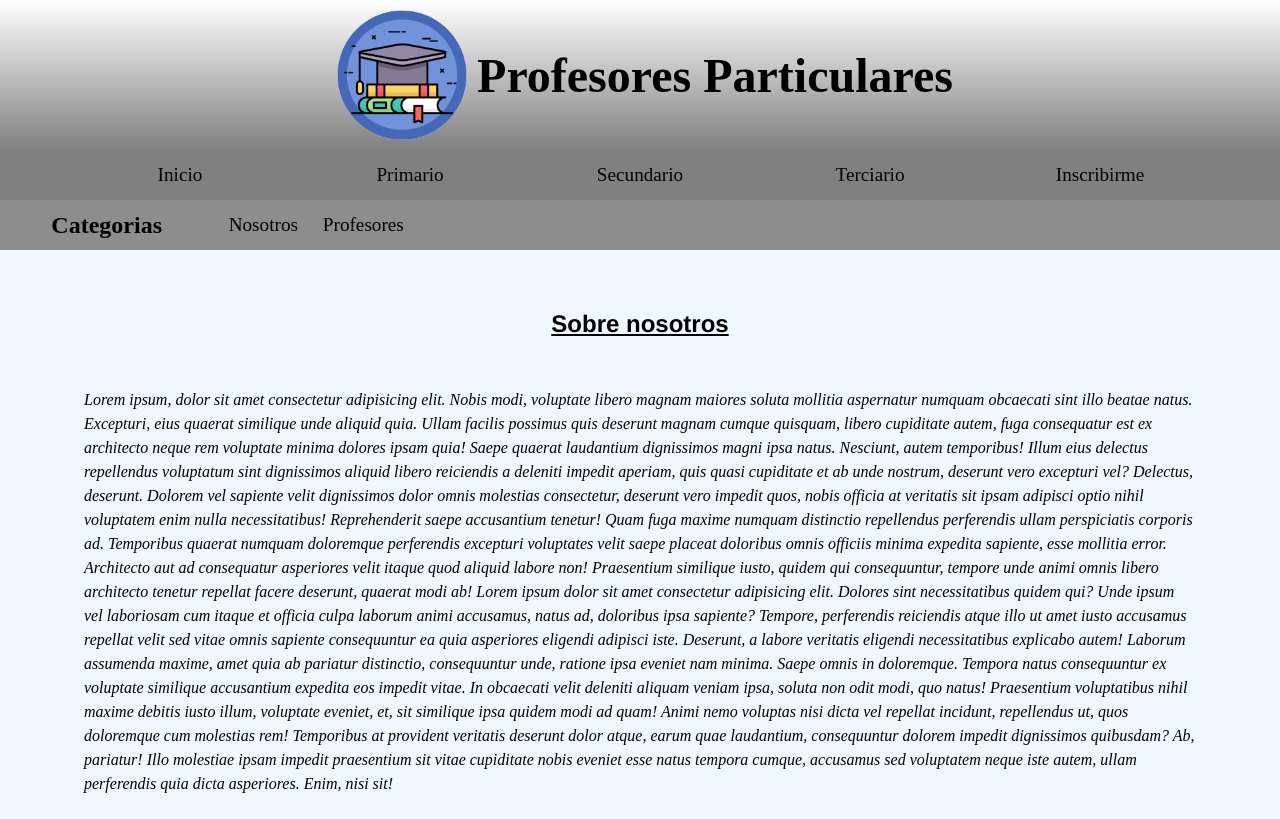
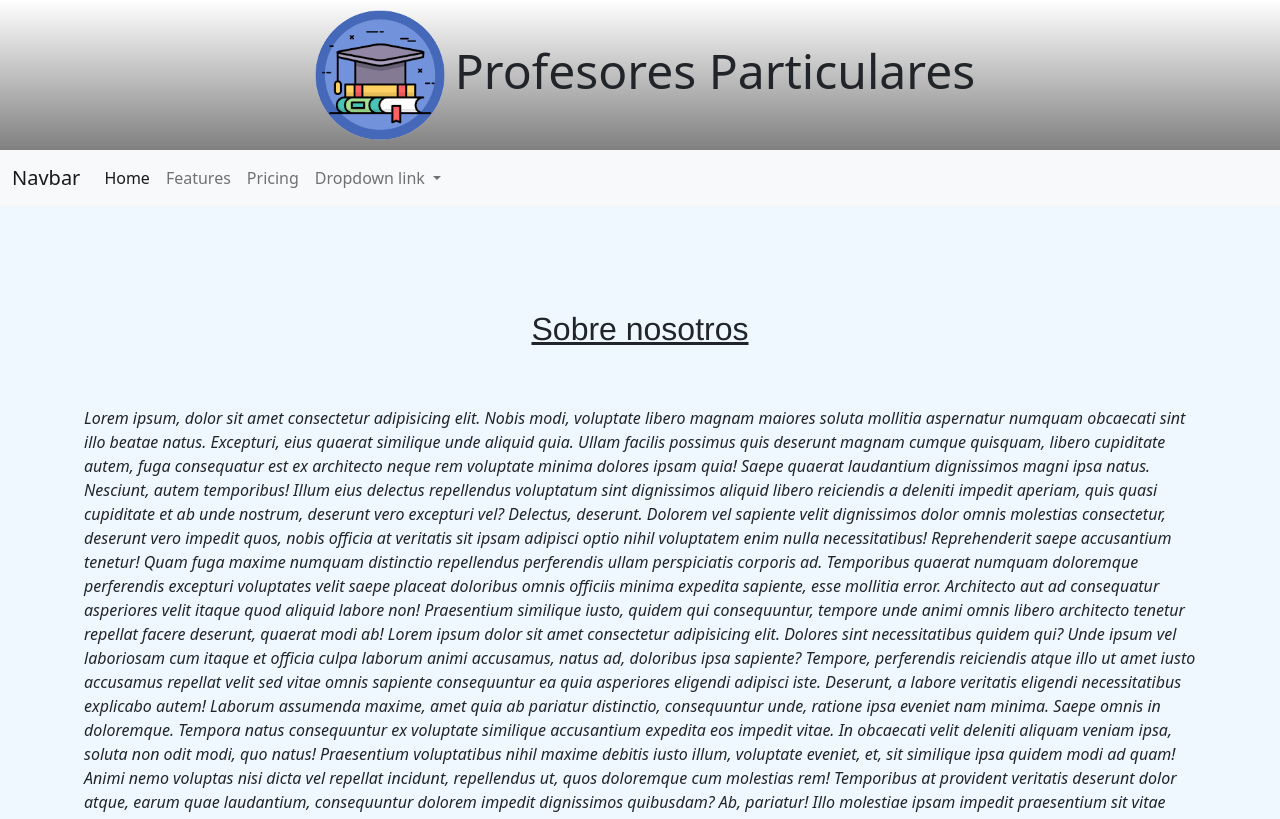
Before and after one commit to JorgeNuflo/ProfesoresParticulares, a plain HTML site: page index.html in a window 1280 px wide. Shown: the top 819 px of the page. Drawn offline with nearby package versions, Linux system fonts and the light colour scheme.

Commit message:
agregue bootstrap

```diff
--- a/css/estilo.css
+++ b/css/estilo.css
@@ -49,12 +49,12 @@
     height: auto;
     background-color: grey;
     grid-area: nav;
-    display: grid;
+    /*display: grid;
     grid-template-columns: 1fr 5fr;
     grid-template-rows: 1fr 1fr;
     grid-template-areas:
     "navListaP navListaP"
-    "categorias navListaS";
+    "categorias navListaS";*/
 }
 .navListaP,
 .navListaPIns{
@@ -287,7 +287,7 @@ fieldset{
 }
 
 
-@media screen and (max-width: 320px){
+@media screen and (max-width: 576px){
        /* Header */
     .logo{
         width: 80px;
--- a/index.html
+++ b/index.html
@@ -4,6 +4,8 @@
     <meta charset="UTF-8">
     <meta http-equiv="X-UA-Compatible" content="IE=edge">
     <meta name="viewport" content="width=device-width, initial-scale=1.0">
+    <!-- CSS only -->
+    <link href="https://cdn.jsdelivr.net/npm/bootstrap@5.2.0-beta1/dist/css/bootstrap.min.css" rel="stylesheet" integrity="sha384-0evHe/X+R7YkIZDRvuzKMRqM+OrBnVFBL6DOitfPri4tjfHxaWutUpFmBp4vmVor" crossorigin="anonymous">
     <link rel="stylesheet" href="./css/estilo.css">
     <link rel="shortcut icon" href="./fotos/favicon-logo.png">
     <title>Particulares</title>
@@ -13,9 +15,72 @@
     <header class="header">
         <img src="./fotos/logo.png" alt="logo" class="logo">
         <h1 class="titulo">Profesores Particulares</h1>
+
+        <nav class="nav navbar navbar-expand-sm bg-light">
+            <div class="container-fluid">
+              <a class="navbar-brand" href="#">Navbar</a>
+              <button class="navbar-toggler" type="button" data-bs-toggle="collapse" data-bs-target="#navbarNavDropdown" aria-controls="navbarNavDropdown" aria-expanded="false" aria-label="Toggle navigation">
+                <span class="navbar-toggler-icon"></span>
+              </button>
+              <div class="collapse navbar-collapse" id="navbarNavDropdown">
+                <ul class="navbar-nav">
+                  <li class="nav-item">
+                    <a class="nav-link active" aria-current="page" href="#">Home</a>
+                  </li>
+                  <li class="nav-item">
+                    <a class="nav-link" href="#">Features</a>
+                  </li>
+                  <li class="nav-item">
+                    <a class="nav-link" href="#">Pricing</a>
+                  </li>
+                  <li class="nav-item dropdown">
+                    <a class="nav-link dropdown-toggle" href="#" id="navbarDropdownMenuLink" role="button" data-bs-toggle="dropdown" aria-expanded="false">
+                      Dropdown link
+                    </a>
+                    <ul class="dropdown-menu" aria-labelledby="navbarDropdownMenuLink">
+                      <li><a class="dropdown-item" href="#">Action</a></li>
+                      <li><a class="dropdown-item" href="#">Another action</a></li>
+                      <li><a class="dropdown-item" href="#">Something else here</a></li>
+                    </ul>
+                  </li>
+                </ul>
+              </div>
+            </div>
+          </nav>
+        <!--<nav class="nav navbar navbar-expand-lg bg-light">
+            <div class="container-fluid">
+              <div class="collapse navbar-collapse" id="navbarNavDropdown">
+                <ul class="navbar-nav">
+                  <li class="nav-item">
+                    <a class="nav-link active" aria-current="page" href="#">Home</a>
+                  </li>
+                  <li class="nav-item">
+                    <a class="nav-link" href="#">Features</a>
+                  </li>
+                  <li class="nav-item">
+                    <a class="nav-link" href="#">Pricing</a>
+                  </li>
+                  <li class="nav-item dropdown">
+                    <a class="nav-link dropdown-toggle" href="#" id="navbarDropdownMenuLink" role="button" data-bs-toggle="dropdown" aria-expanded="false">
+                      Dropdown link
+                    </a>
+                    <ul class="dropdown-menu" aria-labelledby="navbarDropdownMenuLink">
+                      <li><a class="dropdown-item" href="#">Action</a></li>
+                      <li><a class="dropdown-item" href="#">Another action</a></li>
+                      <li><a class="dropdown-item" href="#">Something else here</a></li>
+                    </ul>
+                  </li>
+                </ul>
+              </div>
+            </div>
+          </nav>-->
+
     </header>
 
-    <nav class="nav">
+
+
+    <!--<nav class="nav">
+
         <ul class="navListaP">
             <li class="pag">
                 <a href="./index.html" class="opcion">Inicio</a>
@@ -42,7 +107,7 @@
                 <a href="#profesores" class="opcion">Profesores</a>
             </li>
         </ul>
-    </nav>
+    </nav>-->
 
     <main class="main">
         <section id="nosotros" class="importante">
@@ -89,5 +154,7 @@
         </ul>
     </footer>
 
+    <!-- JavaScript Bundle with Popper -->
+    <script src="https://cdn.jsdelivr.net/npm/bootstrap@5.2.0-beta1/dist/js/bootstrap.bundle.min.js" integrity="sha384-pprn3073KE6tl6bjs2QrFaJGz5/SUsLqktiwsUTF55Jfv3qYSDhgCecCxMW52nD2" crossorigin="anonymous"></script>
 </body>
 </html>
```
Also changed, not shown: pages/primario.html (+32 -2 lines).
